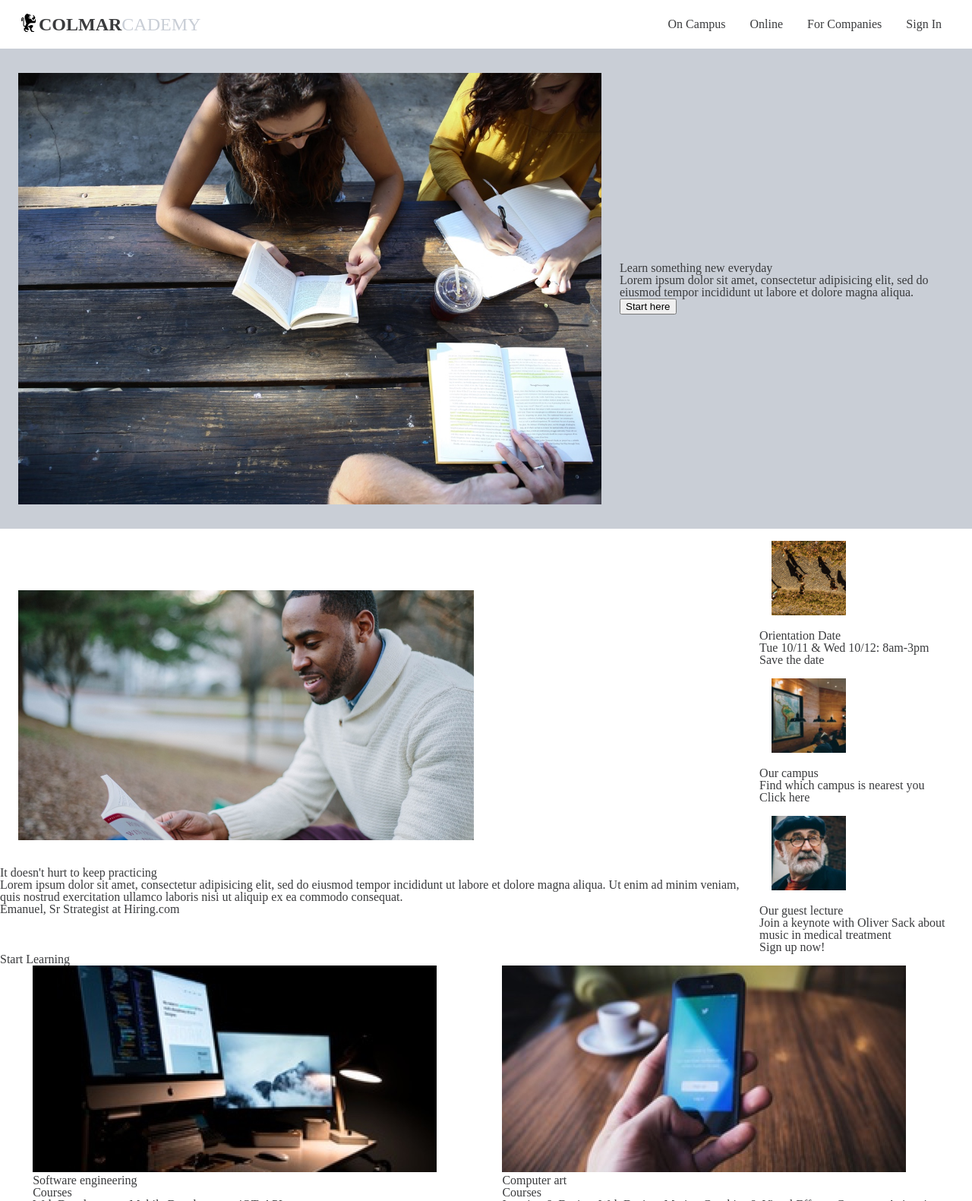
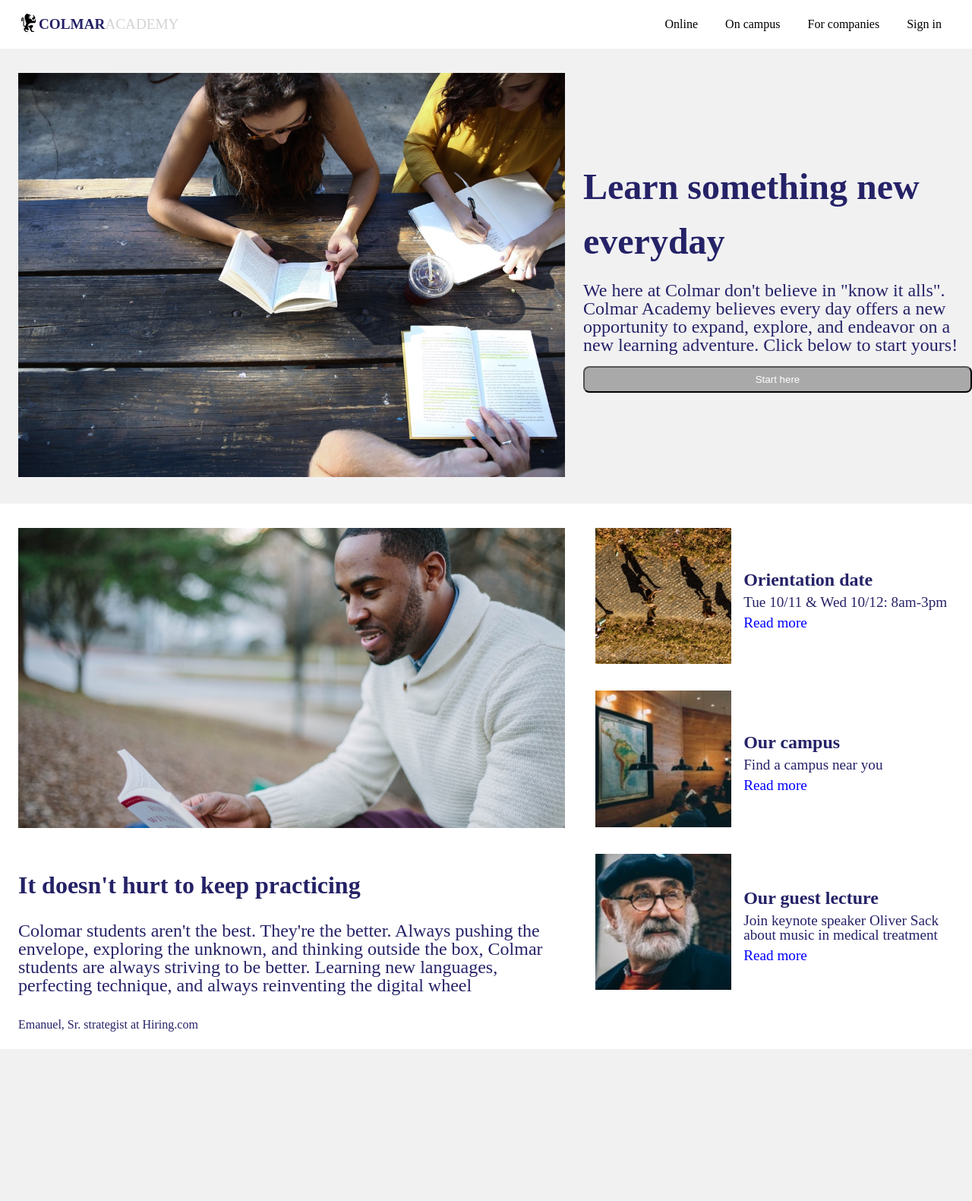
Before and after one commit to BrewsNGrams/capstone_draft, a plain HTML site: page index.html in a window 1280 px wide. Shown: the top 1581 px of the page at 76% size. After the commit the page ends 1381 px from the top, so only its background shows below. Drawn offline with Linux system fonts and the light colour scheme; a web font is replaced by a local one.

Commit message:
Rough starting draft.

```diff
--- a/index.html
+++ b/index.html
@@ -8,135 +8,84 @@
     <meta name="viewport" content="width=device-width, initial-scale=1">
   </head>
   <body>
-    <header>
-      <nav class="main-nav flex-box">
-        <div class="logo flex-box">
-          <img src="resources\imgs\ic-logo.svg" alt="">
-          <h1>COLMAR<span>CADEMY</span></h1>
+    <header class="bar">
+      <div class="logo bar">
+        <img src="resources\imgs\ic-logo.svg" alt="Colmar Academy">
+        <h1>Colmar<span>Academy</span></h1>
+      </div>
+
+      <nav>
+        <a href="#">Online</a>
+        <a href="#">On campus</a>
+        <a href="#">For companies</a>
+        <a href="#">Sign in</a>
+      </nav>
+    </header>
+
+    <section class="banner">
+      <div class="large-column">
+        <div class="large-graphic">
+          <img src="resources\imgs\banner.jpg" alt="">
+        </div>
+      </div>
+      <div class="action-box">
+        <h1>Learn something new everyday</h1>
+        <p>We here at Colmar don't believe in "know it alls". Colmar Academy believes every day offers a new opportunity to expand, explore, and endeavor on a new learning adventure. Click below to start yours!</p>
+        <button type="button" name="start-button">Start here</button>
+      </div>
+    </section>
+
+    <section class="information">
+      <div class="large-column">
+        <div class="large-graphic">
+          <img src="resources\imgs\information-main.jpg" alt="">
+        </div>
+        <div class="description">
+          <h1>It doesn't hurt to keep practicing</h1>
+          <p>Colomar students aren't the best. They're the better. Always pushing the envelope, exploring the unknown, and thinking outside the box, Colmar students are always striving to be better. Learning new languages, perfecting technique, and always reinventing the digital wheel</p>
+          <small class="author">Emanuel, Sr. strategist at Hiring.com</small>
         </div>
 
-        <ul class="flex-box">
-          <li><a href="#">On Campus</a></li>
-          <li><a href="#">Online</a></li>
-          <li><a href="#">For Companies</a></li>
-          <li><a href="#">Sign In</a></li>
-        </ul>
-      </nav>
-      <div class="main-banner flex-box">
-        <img class="large-graphic" src="resources\imgs\banner.jpg" alt="">
-        <div class="start-box">
-          <h1>Learn something new everyday</h1>
-          <p>Lorem ipsum dolor sit amet, consectetur adipisicing elit, sed do eiusmod tempor incididunt ut labore et dolore magna aliqua.</p>
-          <button type="button" name="start-button">Start here</button>
-        </div>
       </div>
-    </header>
-    <main>
-      <section class="information flex-box">
-        <div class="lead-in flex-column">
-          <img class="large-graphic" src="resources\imgs\information-main.jpg" alt="">
-          <h1>It doesn't hurt to keep practicing</h1>
-          <p>Lorem ipsum dolor sit amet, consectetur adipisicing elit, sed do eiusmod tempor incididunt ut labore et dolore magna aliqua. Ut enim ad minim veniam, quis nostrud exercitation ullamco laboris nisi ut aliquip ex ea commodo consequat.</p>
-          <small>Emanuel, Sr Strategist at Hiring.com</small>
-        </div>
+      <aside class="info">
+        <figure class="info-box bar">
+          <div class="small-graphic">
+            <img src="resources\imgs\information-orientation.jpg" alt="">
+          </div>
+          <figcaption>
+            <h2>Orientation date</h2>
+            <p>Tue 10/11 &amp Wed 10/12: 8am-3pm</p>
+            <a href="#">Read more</a>
+          </figcaption>
 
-        <div class="info felx-column">
-          <div class="info-box">
-            <img class="small-img" src="resources\imgs\information-orientation.jpg" alt="">
-            <h2>Orientation Date</h2>
-            <p>Tue 10/11 & Wed 10/12: 8am-3pm</p>
-            <a href="#">Save the date</a>
+        </figure>
+        <figure class="info-box bar">
+          <div class="small-graphic">
+            <img src="resources\imgs\information-campus.jpg" alt="">
           </div>
-          <div class="info-box">
-            <img class="small-img" src="resources\imgs\information-campus.jpg" alt="">
+          <figcaption>
             <h2>Our campus</h2>
-            <p>Find which campus is nearest you</p>
-            <a href="#">Click here</a>
+            <p>Find a campus near you</p>
+            <a href="#">Read more</a>
+          </figcaption>
+
+        </figure>
+        <figure class="info-box bar">
+          <div class="small-graphic">
+            <img src="resources\imgs\information-guest-lecture.jpg" alt="">
           </div>
-          <div class="info-box">
-            <img class="small-img"  src="resources\imgs\information-guest-lecture.jpg" alt="">
+          <figcaption>
             <h2>Our guest lecture</h2>
-            <p>Join a keynote with Oliver Sack about music in medical treatment</p>
-            <a href="#">Sign up now!</a>
-          </div>
-        </div>
-      </section>
+            <p>Join keynote speaker Oliver Sack about music in medical treatment</p>
+            <a href="#">Read more</a>
+          </figcaption>
 
-      <section class="catalogue">
-        <h1>Start Learning</h1>
-        <section class="courses flex-box">
-          <div class="course">
-            <img src="resources\imgs\course-software.jpg" alt="">
-            <h2>Software engineering</h2>
-            <h3>Courses</h3>
-            <p>Web Development, Mobile Development, iOT, APIs</p>
-          </div>
-          <div class="course">
-            <img src="resources\imgs\course-computer-art.jpg" alt="">
-            <h2>Computer art</h2>
-            <h3>Courses</h3>
-            <p>Imaging &amp Design, Web Design, Motion Graphics &amp Visual Effects, Computer Animation</p>
-          </div>
-          <div class="course">
-            <img src="resources\imgs\course-design.jpg" alt="">
-            <h2>Design</h2>
-            <h3>Courses</h3>
-            <p>User Experience Design, User Research, Visual Design</p>
-          </div>
-          <div class="course">
-            <img src="resources\imgs\course-data.jpg" alt="">
-            <h2>Data</h2>
-            <h3>Courses</h3>
-            <p>Data Science, Big Data, SQL, Data Visualization</p>
-          </div>
-          <div class="course">
-            <img src="resources\imgs\course-business.jpg" alt="">
-            <h2>Business</h2>
-            <h3>Courses</h3>
-            <p>PRoduct Development, Business Development, Startup</p>
-          </div>
-          <div class="course">
-            <img src="resources\imgs\course-marketing.jpg" alt="">
-            <h2>Marketing</h2>
-            <h3>Courses</h3>
-            <p>Analytics, Content Marketing, Mobile Marketing</p>
-          </div>
-        </section>
+        </figure>
 
-      </section>
+      </aside>
 
-      <section class="thesis-exhibition">
-        <h1>Thesis Exhibit</h1>
-        <div class="exhibits flex-box">
-          <div class="main-exhibit">
-            <video class="large-graphic" src="resources\videos\thesis.mp4" autoplay loop mute>
-            </video>
-            <h2>Reimagine Urban</h2>
-            <p>"Lorem ipsum dolor sit amet, consectetur adipisicing elit, sed do eiusmod tempor incididunt ut labore et dolore magna aliqua. Ut enim ad minim veniam, quis nostrud exercitation ullamco laboris nisi ut aliquip ex ea commodo consequat."</p>
-          </div>
-          <div class="showcase flex-column">
-            <div class="showbox">
-              <img class="small-img" src="resources\imgs\thesis-fisma.jpg" alt="">
-              <h2>Fisma: Design and prototype</h2>
-              <p>Designer showcase of new prototype product</p>
-            </div>
-            <div class="showbox">
-              <img class="small-img" src="resources\imgs\thesis-now-and-then.jpg" alt="">
-              <h2>Now and then</h2>
-              <p>Research study about New York</p>
-            </div>
-          </div>
-        </div>
-      </section>
-    </main>
 
-    <footer class="flex-box">
-      <small>&copy Copyright Colomar Academy. All rights reserved</small>
-      <nav class="legal-nav flex-box">
-        <a href="#">Terms</a>
-        <a href="#">Privacy</a>
-      </nav>
-    </footer>
+    </section>
 
   </body>
 </html>
--- a/resources/css/style.css
+++ b/resources/css/style.css
@@ -10,65 +10,145 @@
 }
 
 html {
+  background-color: #f1f1f2;
   box-sizing: border-box;
-  color: #3a3b3d;
+  color: #252267;
   font-family: 'PT';
   font-size: 16px;
 }
 
-/* reuseable class stylings*/
-.flex-box {
+header {
+  background-color: white;
+  height: 2rem;
+  padding: 1rem 1.5rem;
+}
+
+.bar {
   display: flex;
   justify-content: space-between;
   align-items: center;
 }
 
-.courses {
-  flex-wrap: wrap;
-  justify-content: space-around;
+.logo {
+  font-size: 1.2rem;
+  font-weight: bold;
+  height: 2rem;
+  text-transform: uppercase;
+}
+
+.logo span {
+  color: lightgray;
+  font-weight: 500;
+}
+
+a {
+  color: black;
+  padding: 0 1rem;
+  text-decoration: none;
+}
+
+section {
+  display: flex;
 }
 
 .large-graphic {
   margin: 2rem 1.5rem;
-  height: auto;
-  width: 60%;
+  max-width: 100%;
 }
 
-.medium_img {
-  height: auto;
+.large-graphic img {
+  width: 100%;
 }
 
-.small-img {
-  padding: 1rem;
-  height: auto;
-  width: 35%;
+.action-box {
+  display: flex;
+  flex-direction: column;
+  justify-content: center;
+  align-items: flex-start;
+  font-size: 3rem;
+  max-width: 40%;
 }
 
-/*section stylings*/
-.main-nav {
-  padding: 0 1.5rem;
-  height: 4rem;
+.action-box h1 {
+  font-weight: bold;
+  line-height: 1.5;
+  padding-bottom: 1rem;
 }
 
-.logo {
+.action-box p {
+  font-size: 1.5rem;
+  padding-bottom: 1rem;
+}
+
+.action-box button {
+  color: white;
+  background-color: darkgray;
+  border-radius: .5rem;
+  padding: .5rem 0;
+  width: 100%;
+}
+
+.information {
+  background-color: white;
+}
+
+.large-column {
+  display: flex;
+  flex-direction: column;
+  align-items: center;
+  max-width: 60%;
+}
+
+
+
+aside {
+  display: flex;
+  flex-direction: column;
+  padding-top: 1rem;
+  max-width: 40%;
+}
+
+.small-graphic {
+  padding: 1rem;
+  max-height: auto;
+  max-width: 35%;
+}
+
+.small-graphic img {
+  max-width: 100%;
+}
+
+figcaption {
+  font-size: 1.2rem;
+  width: 65%;
+}
+
+.description {
+  padding: 1.5rem;
+}
+
+.description h1 {
+  font-size: 2rem;
+  font-weight: bold;
+  padding-bottom: 2rem;
+}
+
+.description p {
+  font-size: 1.5rem;
+  padding-bottom: 2rem;
+}
+
+h2 {
   font-size: 1.5rem;
   font-weight: bold;
+  padding: .5rem 0;
 }
 
-span {
-  color: #c9ced6;
-  font-weight: lighter;
+.info-box p {
+  padding-bottom: .5rem;
 }
 
-li {
-  padding: 1rem;
+.info-box a {
+  color: blue;
+  padding: 0;
 }
-
-a {
-  color: #3a3b3d;
-  text-decoration: none;
-}
-
-.main-banner {
-  background-color: #c9ced6;
-}
```
Also changed, not shown: 1 other file.
